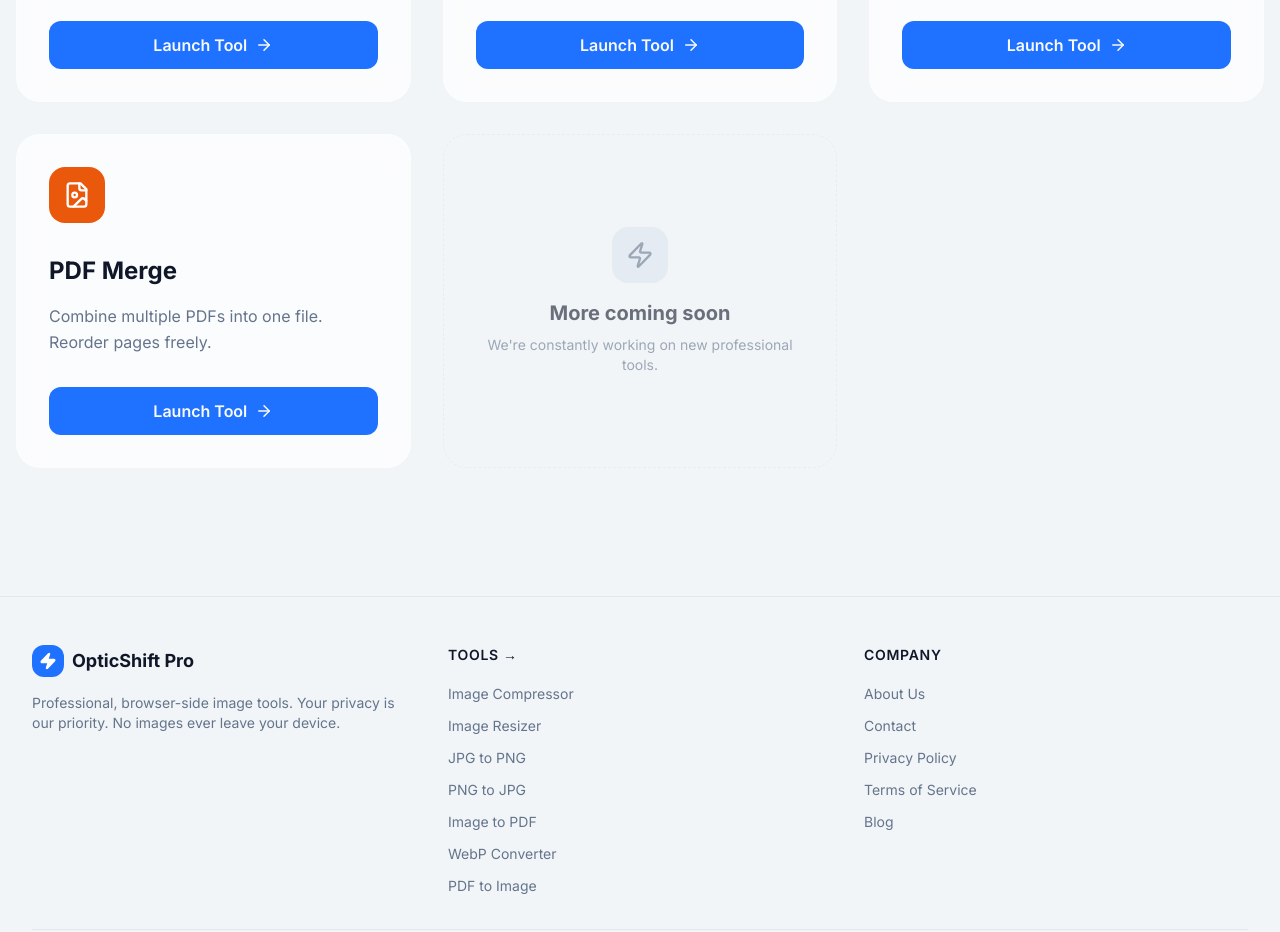
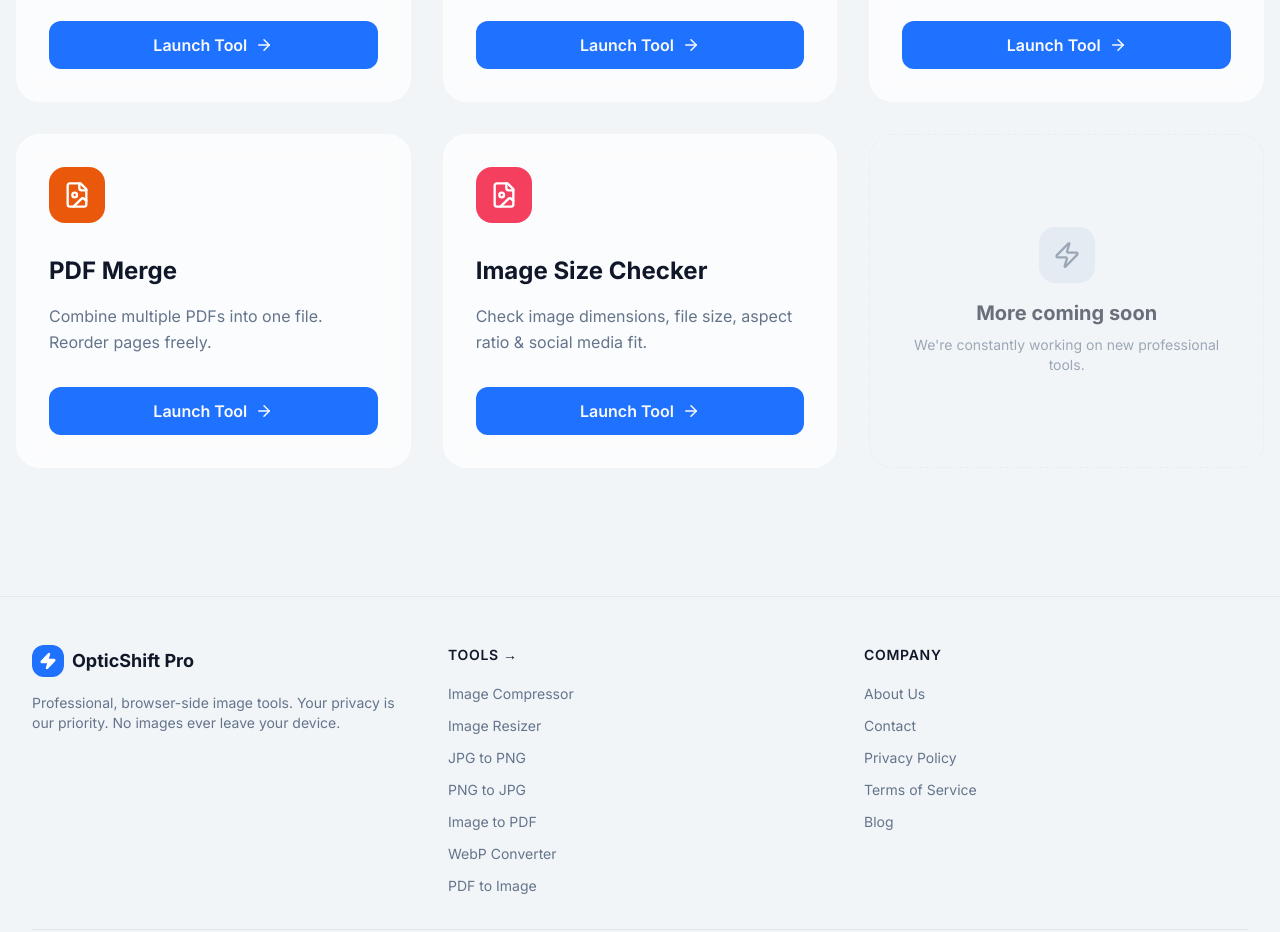
Before and after one commit to surajkumar122024-star/ok01, a Next.js app: page /tools in a window 1280 px wide. Shown: the part 3220-4152 px from the top of the page. Built offline with nearby package versions, Linux system fonts and the light colour scheme.

Commit message:
Add Image Size Checker tool to tools page

```diff
--- a/src/app/tools/page.tsx
+++ b/src/app/tools/page.tsx
@@ -188,6 +188,13 @@ const tools = [
   icon: FileImage,
   color: "bg-orange-600"
 },
+{
+  name: "Image Size Checker",
+  slug: "image-size-checker",
+  description: "Check image dimensions, file size, aspect ratio & social media fit.",
+  icon: FileImage,
+  color: "bg-rose-500"
+},
 ];
 
 export default function ToolsPage() {
```
